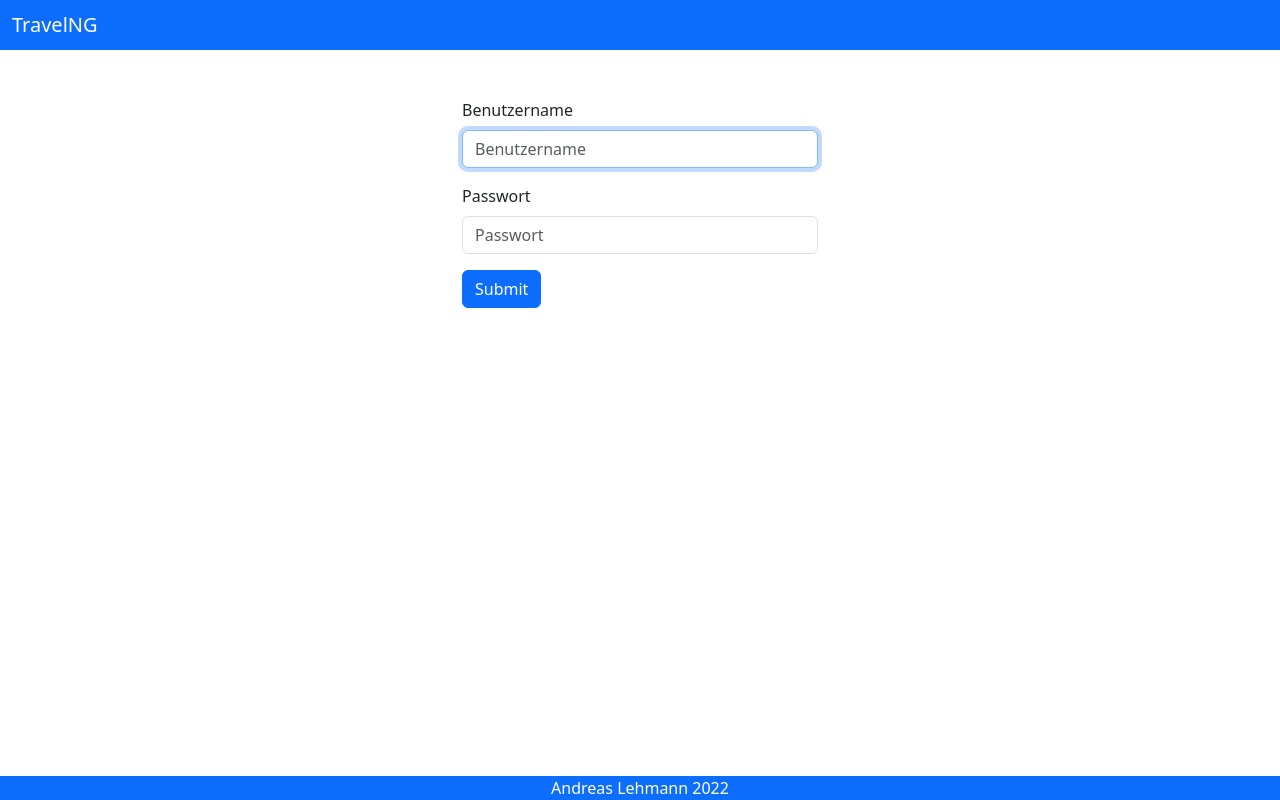
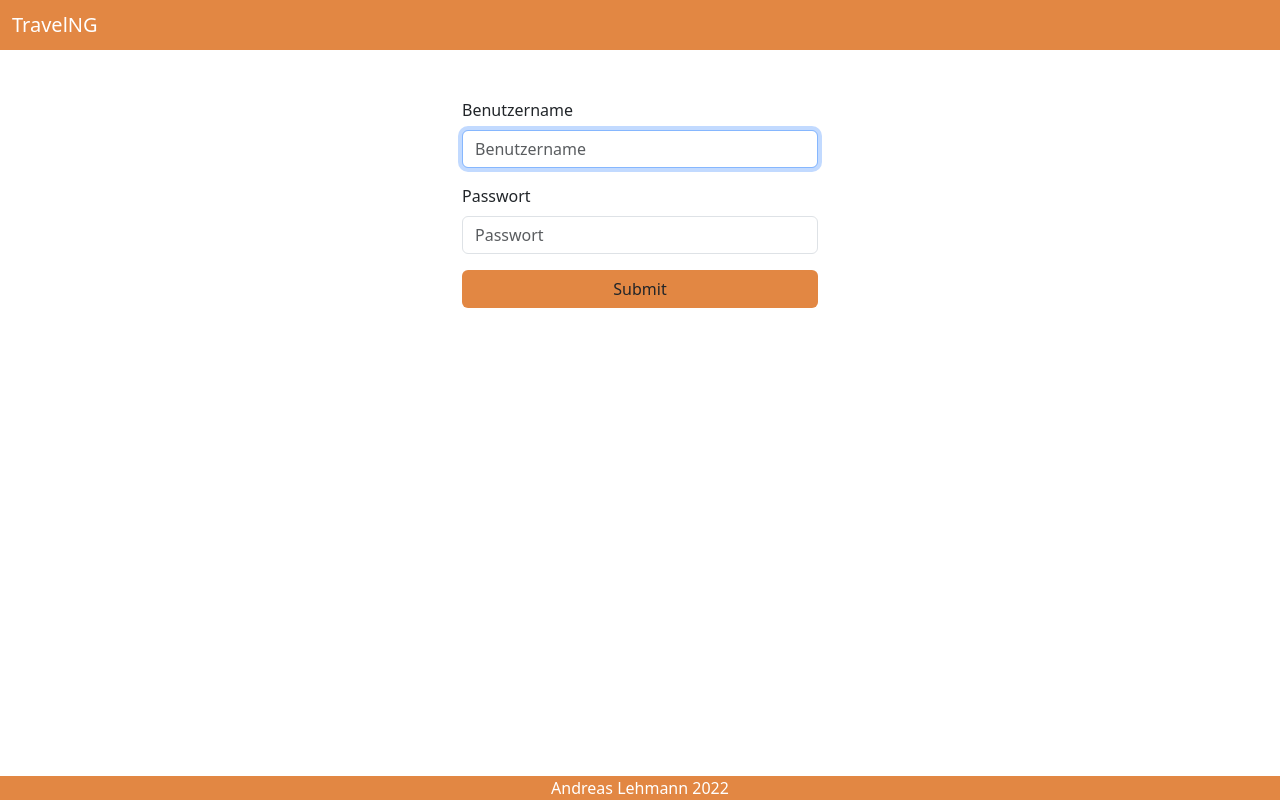
Before and after one commit to codemaster80/TravelNG, a Django app: page /accounts/login/ in a window 1280 px wide. Run offline with Django 4.2, Linux system fonts and the light colour scheme; some libraries are stand-ins or nearby versions.

Commit message:
styling improved

```diff
--- a/templates/registration/login.html
+++ b/templates/registration/login.html
@@ -13,10 +13,10 @@
 </head>
 <body>
 {#Navigation#}
-<nav class="navbar navbar-dark bg-primary">
-  <div class="container-fluid">
-    <span class="navbar-brand mb-0 h1">TravelNG</span>
-  </div>
+<nav class="navbar navbar-dark" style="background-color: #e28743;">
+    <div class="container-fluid">
+        <span class="navbar-brand mb-0 h1">TravelNG</span>
+    </div>
 </nav>
 {#Content#}
 <div class="container">
@@ -30,9 +30,11 @@
                 {% csrf_token %}
                 {% bootstrap_form form layout="vertical" %}
                 {% buttons %}
-                    <button type="submit" class="btn btn-primary">
-                        Submit
-                    </button>
+                    <div class="d-grid mx-auto">
+                        <button type="submit" class="btn" style="background-color: #e28743;">
+                            Submit
+                        </button>
+                    </div>
                 {% endbuttons %}
             </form>
         </div>
@@ -42,6 +44,6 @@
 </div>
 </body>
 <footer>
-    <div class="text-center text-white bg-primary fixed-bottom">Andreas Lehmann 2022</div>
+    <div class="text-center text-white fixed-bottom" style="background-color: #e28743;">Andreas Lehmann 2022</div>
 </footer>
 </html>
```
Also changed, not shown: templates/request/base.html (+7 -3 lines), templates/request/travelInvoice.html (+7 -5 lines), templates/request/travelRequest.html (+7 -5 lines), templates/request/travelRequestList.html (+10 -2 lines), db.sqlite3.
